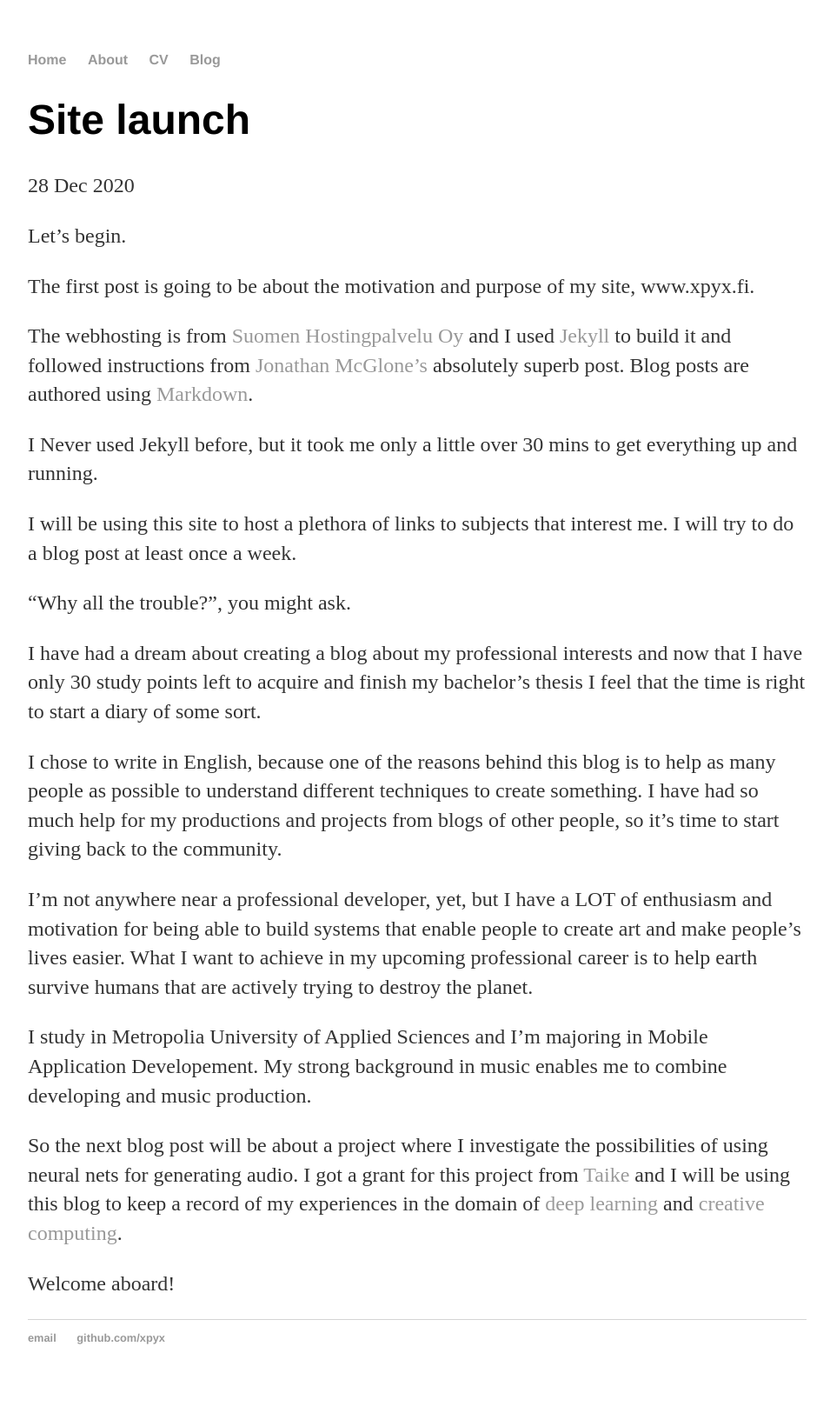
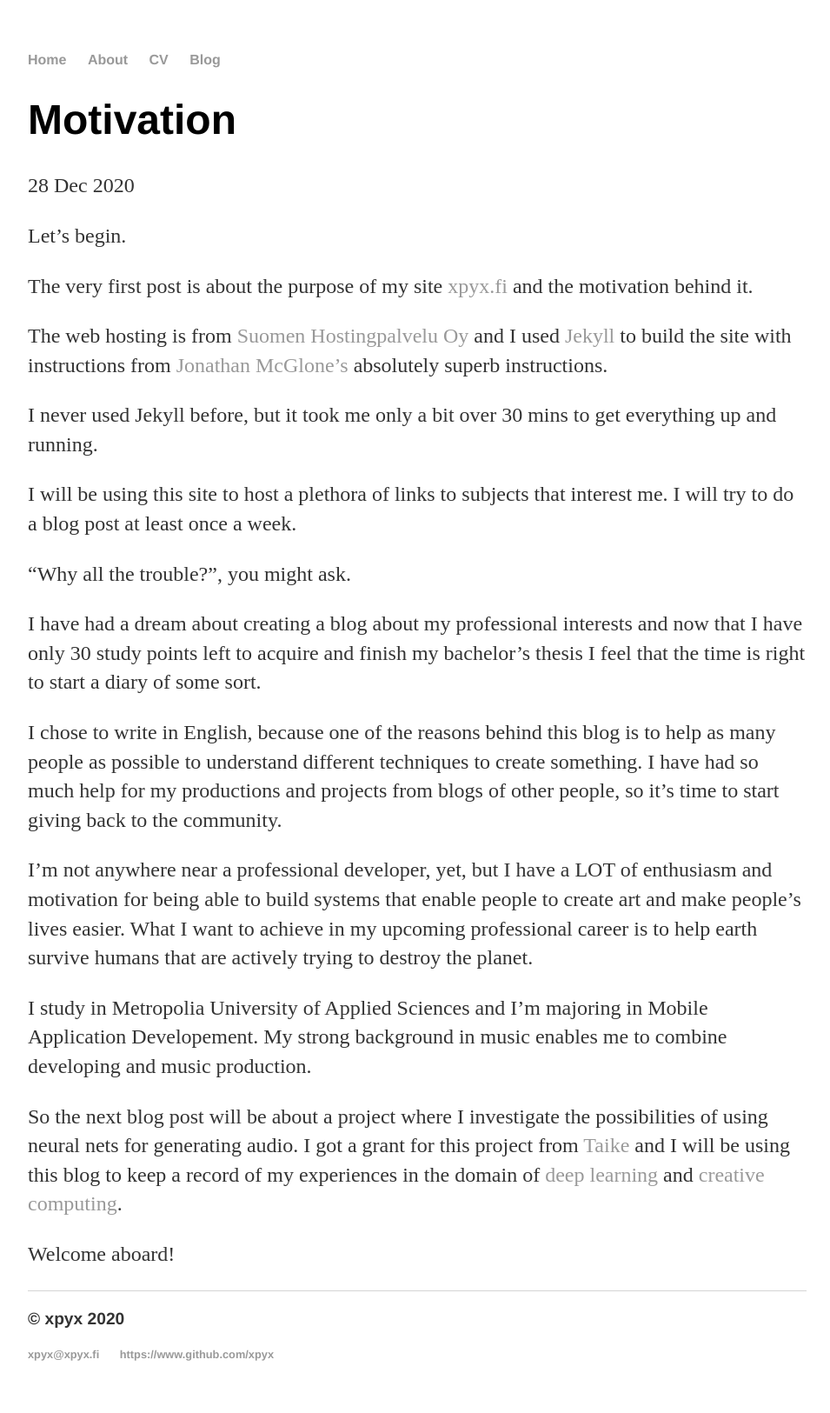
Before and after one commit to xpyx/xpyx.github.io, a Jekyll site: the page built from _posts/2020-12-28-xpyx-site-launched.md, in a window 1280 px wide. Shown: the whole page at 87% size, without its empty margins (160-1115 px from the left). Built offline with Jekyll 4.4.1, drawn with Linux system fonts in a browser that asks for light colours.

Commit message:
update first blog post

```diff
--- a/_layouts/default.html
+++ b/_layouts/default.html
@@ -21,8 +21,9 @@
 			</div><!-- /.container -->
 			<footer>
 	    		<ul>
-	        		<li><a href="mailto:xpyx@xpyx.fi">email</a></li>
-	        		<li><a href="https://github.com/xpyx">github.com/xpyx</a></li>
+					<p>&copy; xpyx 2020</p>
+	        		<li><a href="mailto:xpyx@xpyx.fi">xpyx@xpyx.fi</a></li>
+	        		<li><a href="https://github.com/xpyx">https://www.github.com/xpyx</a></li>
 				</ul>
 			</footer>
 		</body>
--- a/_posts/2020-12-28-xpyx-site-launched.md
+++ b/_posts/2020-12-28-xpyx-site-launched.md
@@ -1,19 +1,18 @@
 ---
 layout: post
-title: "Site launch"
+title: "Motivation"
 date: 2020-12-28
 ---
 
 Let's begin.
 
-The first post is going to be about the motivation and purpose of my site, www.xpyx.fi.
+The very first post is about the purpose of my site [xpyx.fi](https://www.xpyx.fi/) and the motivation behind it.
 
-The webhosting is from [Suomen Hostingpalvelu Oy](https://www.hostingpalvelu.fi/) and I used
-[Jekyll](http://jekyllrb.com) to build it and followed instructions from
-[Jonathan McGlone's](http://jmcglone.com/guides/github-pages/) absolutely superb post. Blog posts are authored using
-[Markdown](https://en.wikipedia.org/wiki/Markdown).
+The web hosting is from [Suomen Hostingpalvelu Oy](https://www.hostingpalvelu.fi/) and I used
+[Jekyll](http://jekyllrb.com) to build the site with instructions from
+[Jonathan McGlone's](http://jmcglone.com/guides/github-pages/) absolutely superb instructions.
 
-I Never used Jekyll before, but it took me only a little over 30 mins to get everything up and running.
+I never used Jekyll before, but it took me only a bit over 30 mins to get everything up and running.
 
 I will be using this site to host a plethora of links to subjects that interest me. I will try to do a blog post at
 least once a week.
--- a/index.html
+++ b/index.html
@@ -1,8 +1,8 @@
 ---
 layout: default
-title: xpyx
+title: Ole utelias
 ---
 <div class="blurb">
-	<h1>Hi there, I'm Ville Pystynen!</h1>
-	<p>I'm best known as the horrible cop from <em>A Touch of Evil</em> Don't trust me. <a href="/about">Read more about my life...</a></p>
+	<h1>Hi there, I'm Ville Iisakki Pystynen from Helsinki.</h1>
+	<p>I'm best known as the drummer from <em>Plutonium 74</em> Don't trust me. <a href="/about">Read more about my life...</a></p>
 </div><!-- /.blurb -->
```
